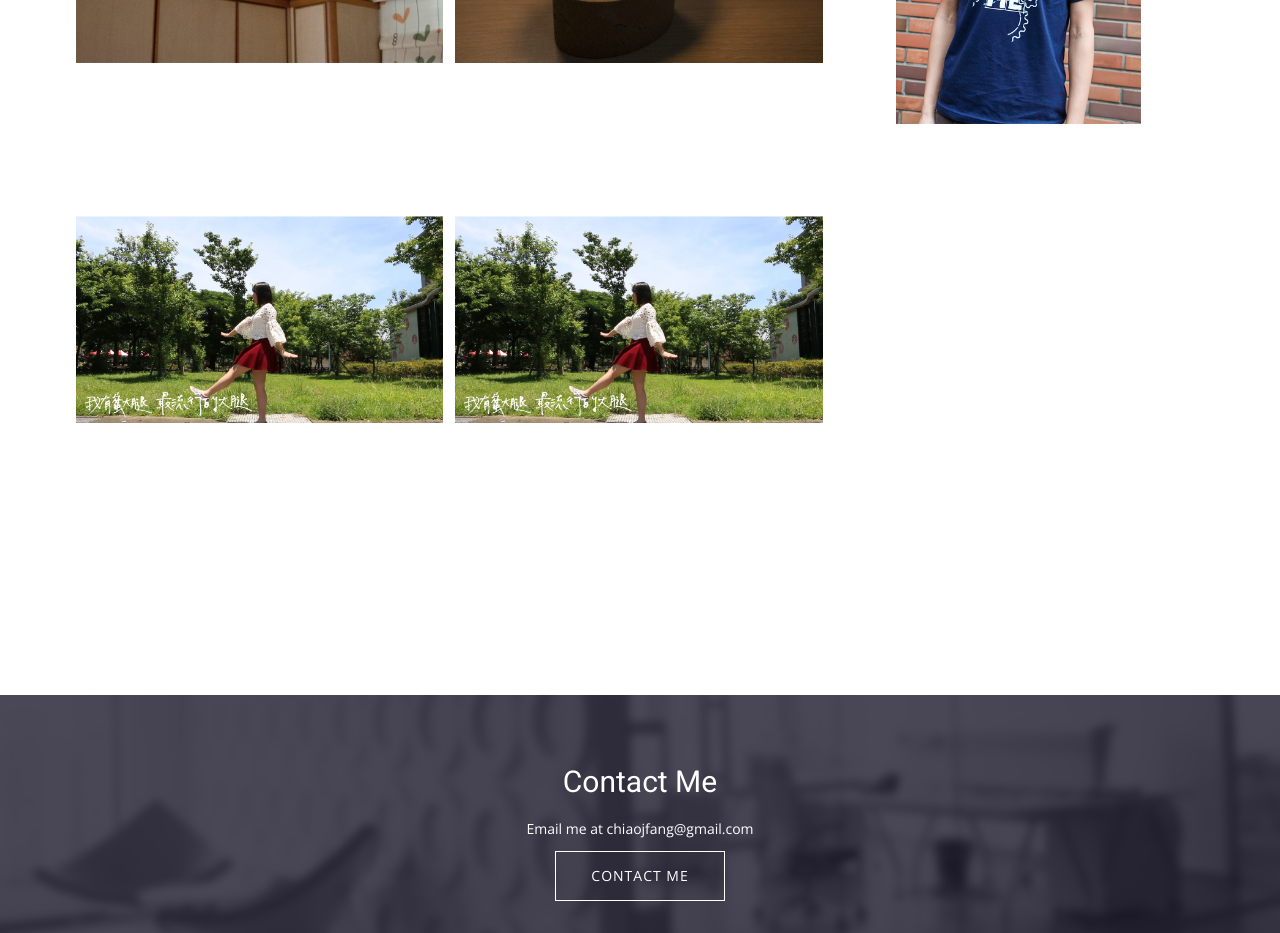
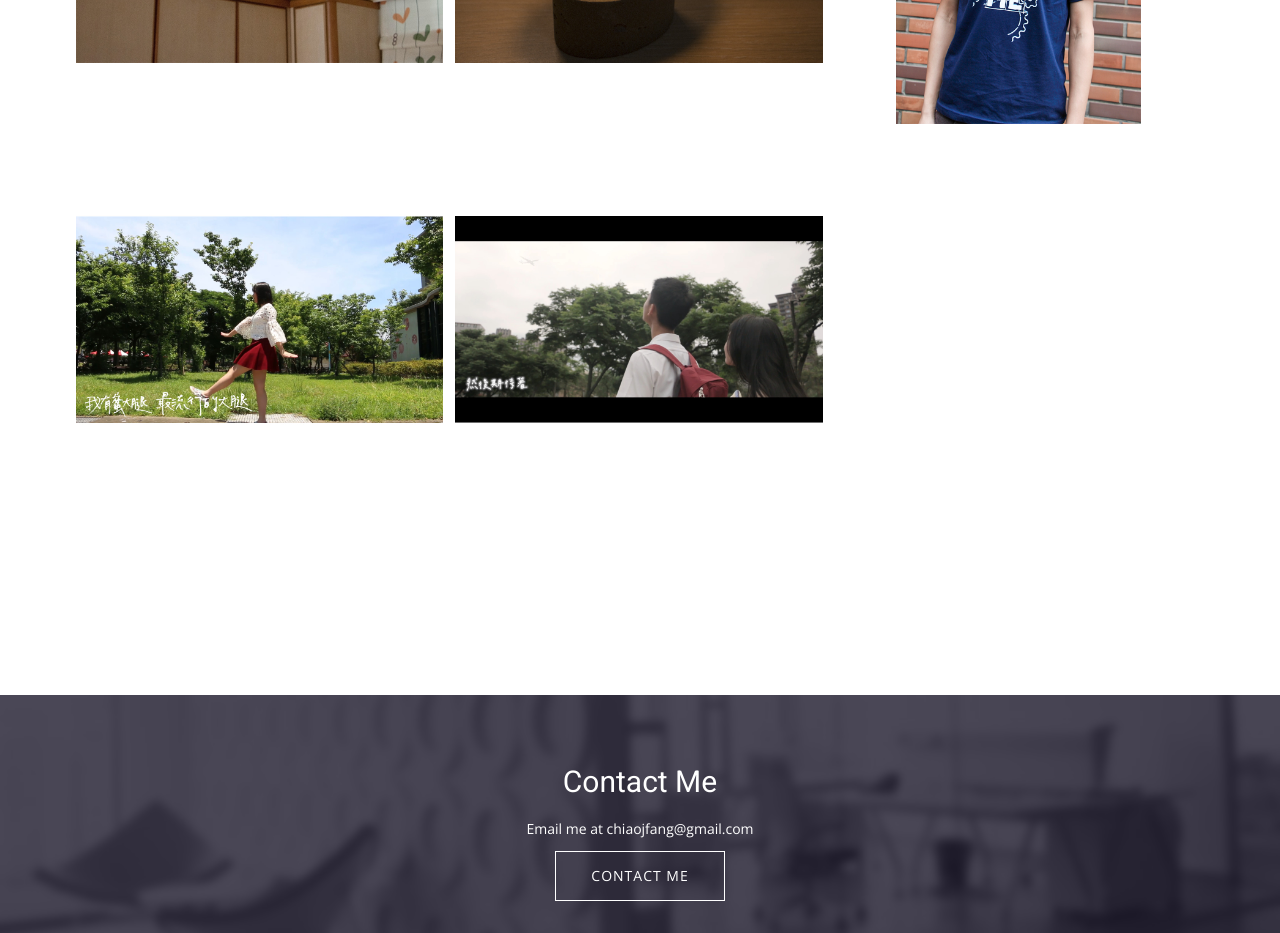
Before and after one commit to chiaojfang/chiaojfang.github.io, a plain HTML site: page design/work/index.html in a window 1280 px wide. Shown: the part 2380-3313 px from the top of the page. Drawn offline with nearby package versions, Linux system fonts and the light colour scheme; a web font is replaced by a local one.

Commit message:
added content

```diff
--- a/design/work/index.html
+++ b/design/work/index.html
@@ -384,8 +384,8 @@
                   </li>
 
                     <li class="mix Video">
-                      <a class="venobox" href="https://chiaojfang.github.io/design//img/portfolio/lulu_mv.jpg">
-                        <img class="img-responsive" src="https://chiaojfang.github.io/design//img/portfolio/lulu_mv.jpg" />
+                      <a class="venobox" href="https://chiaojfang.github.io/design//img/portfolio/fdhs_2017_mv.jpg">
+                        <img class="img-responsive" src="https://chiaojfang.github.io/design//img/portfolio/fdhs_2017_mv.jpg" />
                         <div class="overly">
                           <div class="position-center">
                             <i class="fa fa-search fz-20"></i>
```
